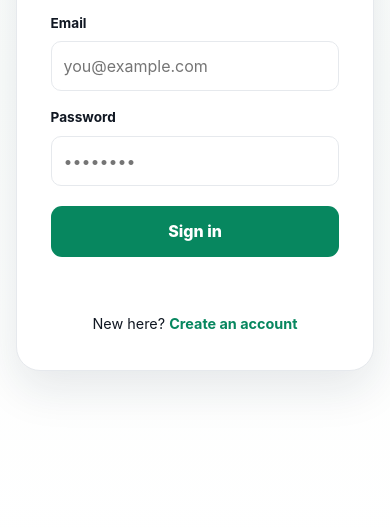
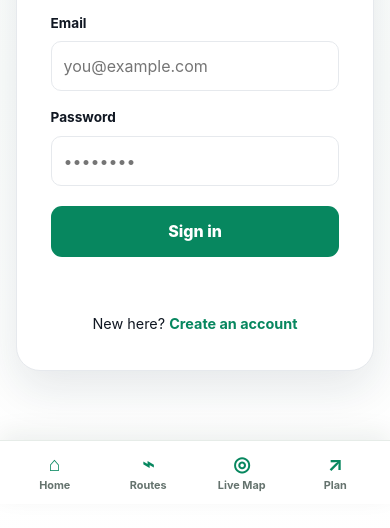
Before and after one commit to ashithb740-maker/FindMyBus, a website: page frontend/login.html in a window 390 px wide. Shown: the part 340-868 px from the top of the page. Drawn offline with Linux system fonts and the light colour scheme.

Commit message:
Add consistent mobile navigation to existing page

```diff
--- a/frontend/login.html
+++ b/frontend/login.html
@@ -5,4 +5,5 @@
 <style>.auth-wrap{min-height:calc(100vh - 76px);display:grid;place-items:center;padding:45px 6%}.auth-card{width:min(460px,100%);background:#fff;border:1px solid var(--line);border-radius:24px;padding:34px;box-shadow:var(--shadow)}.auth-card h1{font-size:2.2rem;margin:10px 0}.auth-card p{color:var(--muted)}.auth-card label{display:block;font-weight:700;font-size:.85rem;margin:16px 0 7px}.auth-card input,.auth-card select{width:100%;padding:12px;border:1px solid var(--line);border-radius:10px;outline:none}.auth-submit{width:100%;margin-top:20px;border:0;border-radius:11px;padding:13px;background:var(--blue);color:#fff;font-weight:800}.auth-switch{text-align:center;margin-top:18px;font-size:.9rem}.auth-switch a{color:var(--blue);font-weight:700}.auth-message{min-height:24px;color:#b44b4b;font-size:.88rem}.back{display:inline-block;text-decoration:none;color:var(--blue);font-weight:700}</style>
 </head><body><header class="navbar"><a class="brand" href="/"><span class="brand-mark">🚌</span><span>Find My Bus</span></a><a class="back" href="/">← Home</a></header>
 <main class="auth-wrap"><section class="auth-card"><span class="mini-label">WELCOME BACK</span><h1>Sign in</h1><p>Access your Find My Bus account.</p><form id="loginForm"><label>Email</label><input id="email" type="email" required placeholder="you@example.com"><label>Password</label><input id="password" type="password" required placeholder="••••••••"><button class="auth-submit">Sign in</button></form><p id="message" class="auth-message"></p><div class="auth-switch">New here? <a href="signup.html">Create an account</a></div></section></main>
-<script>document.getElementById('loginForm').onsubmit=async(e)=>{e.preventDefault();const message=document.getElementById('message');message.textContent='Signing in...';try{const r=await fetch('/api/auth/login',{method:'POST',headers:{'Content-Type':'application/json'},body:JSON.stringify({email:email.value.trim(),password:password.value})});const d=await r.json();if(!d.success)throw new Error(d.message);localStorage.setItem('fmb_token',d.token);localStorage.setItem('fmb_user',JSON.stringify(d.user));location.href=d.user.role==='driver'?'/driver.html':'/';}catch(err){message.textContent=err.message;}}</script></body></html>
+<script>document.getElementById('loginForm').onsubmit=async(e)=>{e.preventDefault();const message=document.getElementById('message');message.textContent='Signing in...';try{const r=await fetch('/api/auth/login',{method:'POST',headers:{'Content-Type':'application/json'},body:JSON.stringify({email:email.value.trim(),password:password.value})});const d=await r.json();if(!d.success)throw new Error(d.message);localStorage.setItem('fmb_token',d.token);localStorage.setItem('fmb_user',JSON.stringify(d.user));location.href=d.user.role==='driver'?'/driver.html':'/';}catch(err){message.textContent=err.message;}}</script><nav class="mobile-bottom-nav" aria-label="Quick navigation"><a href="/"><span>⌂</span>Home</a><a href="routes.html"><span>⌁</span>Routes</a><a href="/#tracking"><span>◎</span>Live Map</a><a href="journey.html"><span>↗</span>Plan</a></nav>
+</body></html>
```
